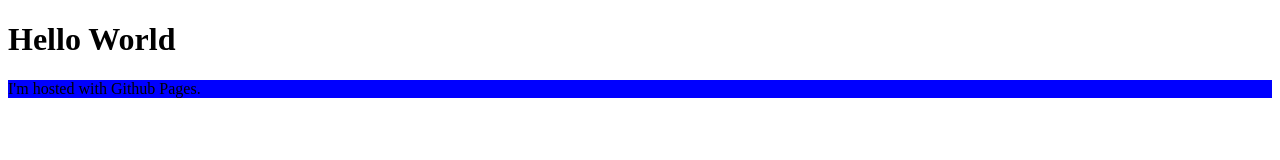
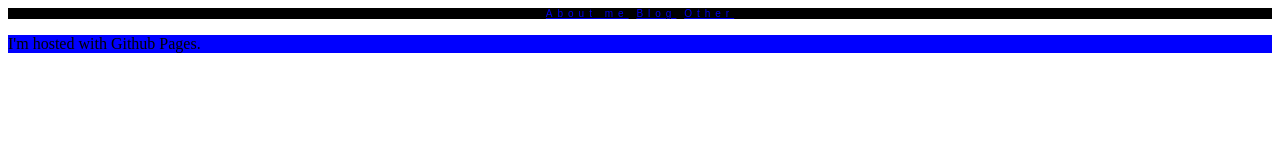
Before and after one commit to alistaere/alistaere.github.io, a plain HTML site: page index.html in a window 1280 px wide. Drawn offline with Linux system fonts and the light colour scheme.

Commit message:
More testing

```diff
--- a/index.html
+++ b/index.html
@@ -3,7 +3,11 @@
 <title>ultrablue</title>
 <link rel="stylesheet" type="text/css" href="style.css">
 <body>
-<h1>Hello World</h1>
+<div class="navigation">
+	<a href="#">About me</a>
+	<a href="#">Blog</a>
+	<a href="#">Other</a>
+</div>
 <p>I'm hosted with Github Pages.</p>
 </body>
 </html>
--- a/style.css
+++ b/style.css
@@ -1,3 +1,12 @@
 p {
 	background-color: blue;
 }
+
+.navigation  {
+	background-color: black;
+	font-family: Arial;
+	font-size: 10px;
+	letter-spacing: 5px;
+	color: white;
+	text-align: center;
+}
```
